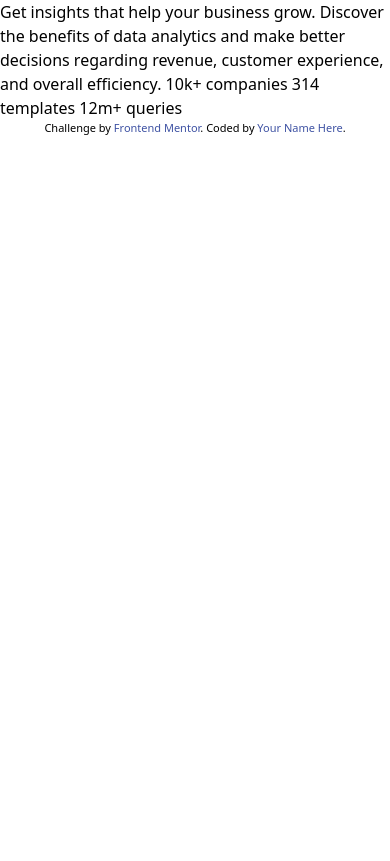
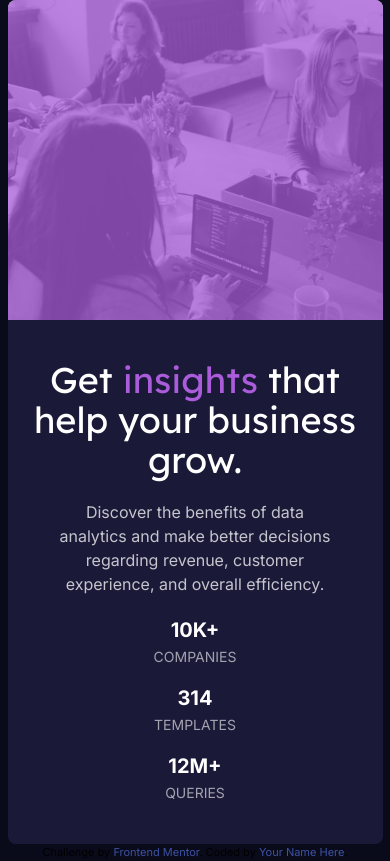
Before and after one commit to taufanbasri/stats-preview, a website: page index.html in a window 390 px wide. Drawn offline with Linux system fonts and the light colour scheme.

Commit message:
Mobile design

```diff
--- a/index.html
+++ b/index.html
@@ -21,16 +21,36 @@
     .attribution a { color: hsl(228, 45%, 44%); }
   </style>
 </head>
-<body>
+<body class="mx-auto min-h-screen flex flex-col items-center justify-center object-center font-inter bg-dark-blue">
 
-  Get insights that help your business grow.
+  <main class="max-w-[375px] rounded-lg overflow-hidden items-center bg-desaturated-blue">
+    <header class="bg-[url('./images/image-header-mobile.jpg')] bg-cover h-80">
+      <div class="h-full bg-soft-violet bg-opacity-75"></div>
+    </header>
 
-  Discover the benefits of data analytics and make better decisions regarding revenue, customer
-  experience, and overall efficiency.
+    <section class="flex flex-col items-center text-center gap-5 px-5 py-10">
+      <h1 class="font-lexend text-white text-4xl">Get <span class="text-soft-violet">insights</span> that help your business grow.</h1>
 
-  10k+ companies
-  314 templates
-  12m+ queries
+      <p class="text-white-trans-75 px-7">
+        Discover the benefits of data analytics and make better decisions regarding revenue, customer experience, and overall efficiency.
+      </p>
+
+      <div class="flex flex-col gap-4 text-white-trans-60 uppercase">
+        <div>
+          <h3 class="text-white text-xl font-bold">10k+</h3>
+          <span class="text-sm">companies</span>
+        </div>
+        <div>
+          <h3 class="text-white text-xl font-bold">314</h3>
+          <span class="text-sm">templates</span>
+        </div>
+        <div>
+          <h3 class="text-white text-xl font-bold">12m+</h3>
+          <span class="text-sm">queries</span>
+        </div>
+      </div>
+    </section>
+  </main>
 
   <div class="attribution">
     Challenge by <a href="https://www.frontendmentor.io?ref=challenge" target="_blank">Frontend Mentor</a>.
```
Also changed, not shown: styles.css.
